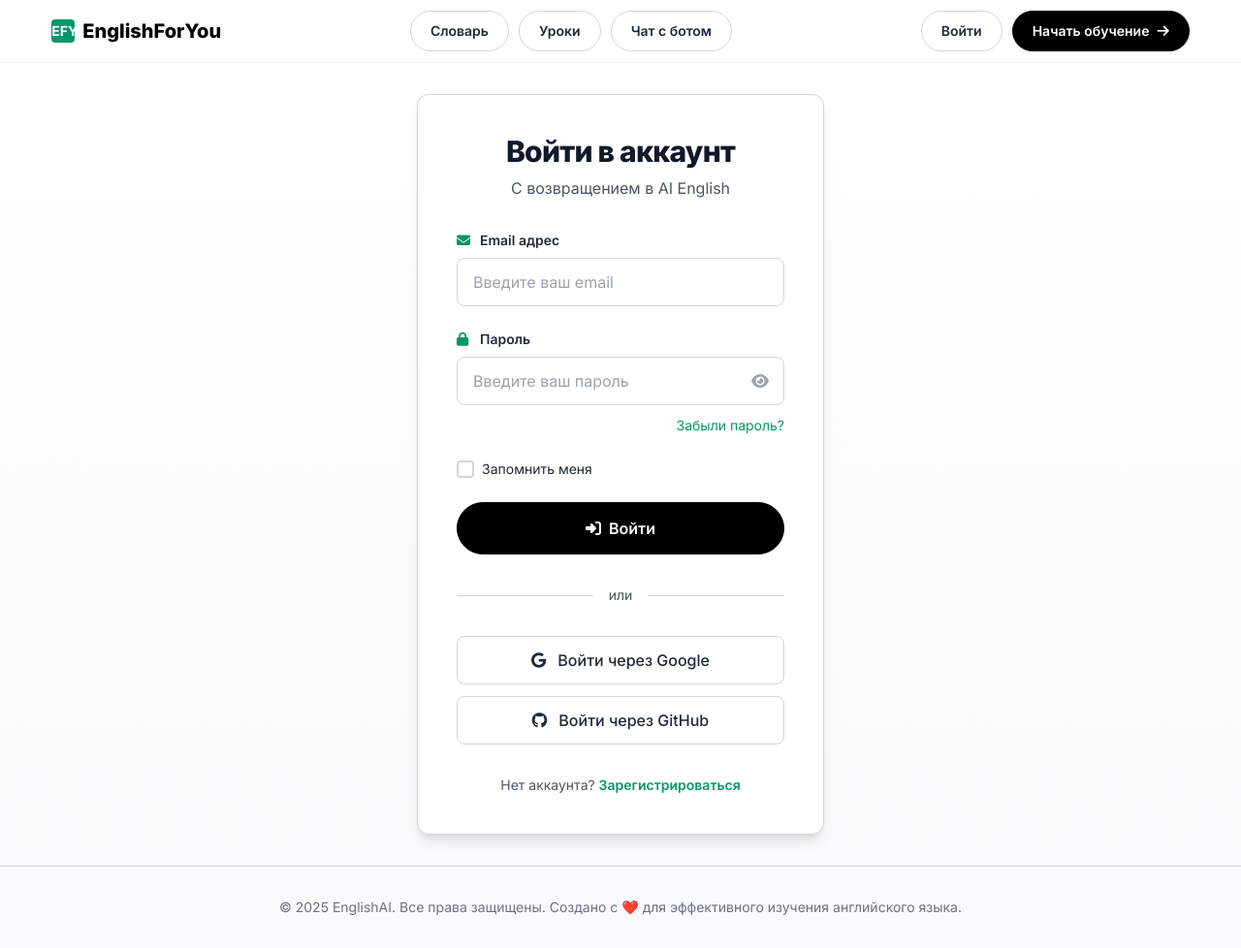
After one commit to Andrey550/EnglishForYou, a Django app: page /user/login in a window 1280 px wide. The commit adds this page. Shown: the whole page at 97% size. Run offline with Django 5.2, Linux system fonts and the light colour scheme; some libraries are stand-ins or nearby versions.

Commit message:
add new page - user/login

```diff
--- a/EnglishForYou/main/templates/main/index.html
+++ b/EnglishForYou/main/templates/main/index.html
@@ -17,7 +17,7 @@
             </p>
 
             <div class="mt-5 flex flex-wrap gap-2.5">
-                <a href="#"
+                <a href="{% url 'register' %}"
                     class="group relative inline-flex items-center justify-center gap-2 px-5 py-2.5 font-semibold text-sm rounded-full bg-black text-white border border-black overflow-hidden transition-all hover:-translate-y-0.5 hover:shadow-md hover:brightness-115 btn-dark-animated active:brightness-95">
                     <span
                         class="absolute inset-0 w-0 bg-primary transition-all duration-300 group-hover:w-full z-0"></span>
--- a/EnglishForYou/main/templates/main/layout.html
+++ b/EnglishForYou/main/templates/main/layout.html
@@ -93,7 +93,7 @@
 
             <!-- Action Buttons -->
             <div class="hidden md:flex items-center gap-2.5 ml-auto lg:ml-0">
-                <a href="#"
+                <a href="{% url 'login' %}"
                     class="inline-flex items-center justify-center gap-2 px-5 py-2.5 font-semibold text-sm rounded-full bg-white border border-gray-300 text-gray-800 transition-all hover:-translate-y-0.5 hover:shadow-md hover:text-primary hover:border-primary active:bg-gray-100 focus-visible:outline-2 focus-visible:outline-primary focus-visible:outline-offset-2">
                     Войти
                 </a>
--- /dev/null
+++ b/EnglishForYou/user/templates/user/login.html
@@ -0,0 +1,121 @@
+{% extends 'main/layout.html' %}
+
+{% block content %}
+<main class="px-4 max-w-[80vw] mx-auto min-h-screen">
+    <div class="flex justify-center items-center min-h-[calc(100vh-65px)] py-8 px-4">
+        <div class="bg-white rounded-xl shadow-lg p-10 w-full max-w-[420px] border border-gray-300 animate-fadeInUp">
+            <div class="text-center mb-8">
+                <h1 class="text-3xl font-extrabold text-gray-900 mb-2 tracking-tight">Войти в аккаунт</h1>
+                <p class="text-gray-600 m-0 text-base">С возвращением в AI English</p>
+            </div>
+
+            <form class="mb-6" id="loginForm">
+                <div class="mb-6">
+                    <label for="email" class="flex items-center gap-2 font-semibold text-sm text-gray-800 mb-2">
+                        <i class="fas fa-envelope text-primary w-4"></i>
+                        Email адрес
+                    </label>
+                    <input type="email" id="email"
+                        class="w-full px-4 py-3 border border-gray-300 rounded-lg text-base transition-all duration-300 bg-white text-gray-900 placeholder-gray-400 focus:outline-none focus:border-primary focus:shadow-[0_0_0_3px_rgba(5,150,105,0.1)]"
+                        placeholder="Введите ваш email" required>
+                </div>
+
+                <div class="mb-6">
+                    <label for="password" class="flex items-center gap-2 font-semibold text-sm text-gray-800 mb-2">
+                        <i class="fas fa-lock text-primary w-4"></i>
+                        Пароль
+                    </label>
+                    <div class="relative">
+                        <input type="password" id="password"
+                            class="w-full px-4 py-3 border border-gray-300 rounded-lg text-base transition-all duration-300 bg-white text-gray-900 placeholder-gray-400 focus:outline-none focus:border-primary focus:shadow-[0_0_0_3px_rgba(5,150,105,0.1)]"
+                            placeholder="Введите ваш пароль" required>
+                        <i class="fas fa-eye absolute right-4 top-1/2 -translate-y-1/2 cursor-pointer text-gray-400 transition-colors duration-300 hover:text-primary"
+                            id="passwordToggle"></i>
+                    </div>
+                    <div class="mt-2 text-right">
+                        <a href="#"
+                            class="text-primary text-sm no-underline transition-colors duration-300 hover:text-primary-700 hover:underline">Забыли
+                            пароль?</a>
+                    </div>
+                </div>
+
+                <div class="mb-6">
+                    <label class="flex items-center gap-2 cursor-pointer text-sm text-gray-800 select-none">
+                        <input type="checkbox" id="rememberMe" class="hidden peer">
+                        <span
+                            class="w-[18px] h-[18px] border-2 border-gray-300 rounded flex items-center justify-center transition-all duration-300 peer-checked:bg-primary peer-checked:border-primary after:content-['✓'] after:text-white after:text-xs after:font-bold after:hidden peer-checked:after:block"></span>
+                        Запомнить меня
+                    </label>
+                </div>
+
+                <button type="submit"
+                    class="w-full flex items-center justify-center gap-2 px-5 py-3.5 font-semibold text-base rounded-full transition-all duration-300 cursor-pointer bg-black text-white border border-black relative overflow-hidden group hover:brightness-110 focus-visible:outline focus-visible:outline-2 focus-visible:outline-primary focus-visible:outline-offset-2 active:brightness-95">
+                    <span
+                        class="absolute top-0 left-0 w-0 h-full bg-primary transition-all duration-300 group-hover:w-full z-0"></span>
+                    <i class="fas fa-sign-in-alt relative z-10"></i>
+                    <span class="relative z-10">Войти</span>
+                </button>
+            </form>
+
+            <div class="relative text-center my-8 text-gray-600 text-sm">
+                <div class="absolute top-1/2 left-0 right-0 h-px bg-gray-300"></div>
+                <span class="bg-white px-4 relative z-10">или</span>
+            </div>
+
+            <div class="flex flex-col gap-3 mb-8">
+                <button
+                    class="w-full px-5 py-3 border border-gray-300 bg-white text-gray-800 rounded-lg flex items-center justify-center gap-3 font-medium transition-all duration-300 hover:bg-gray-50 hover:border-gray-400 hover:-translate-y-px hover:shadow-md">
+                    <i class="fab fa-google"></i>
+                    <span>Войти через Google</span>
+                </button>
+                <button
+                    class="w-full px-5 py-3 border border-gray-300 bg-white text-gray-800 rounded-lg flex items-center justify-center gap-3 font-medium transition-all duration-300 hover:bg-gray-50 hover:border-gray-400 hover:-translate-y-px hover:shadow-md">
+                    <i class="fab fa-github"></i>
+                    <span>Войти через GitHub</span>
+                </button>
+            </div>
+
+            <div class="text-center text-gray-600 text-sm">
+                Нет аккаунта? <a href="{% url 'register' %}"
+                    class="text-primary no-underline font-semibold transition-colors duration-300 hover:text-primary-700 hover:underline">Зарегистрироваться</a>
+            </div>
+        </div>
+    </div>
+</main>
+
+<script>
+    // Показать/скрыть пароль
+    document.getElementById('passwordToggle').addEventListener('click', function () {
+        const passwordInput = document.getElementById('password');
+        const icon = this;
+
+        if (passwordInput.type === 'password') {
+            passwordInput.type = 'text';
+            icon.classList.remove('fa-eye');
+            icon.classList.add('fa-eye-slash');
+        } else {
+            passwordInput.type = 'password';
+            icon.classList.remove('fa-eye-slash');
+            icon.classList.add('fa-eye');
+        }
+    });
+
+    // Обработка формы логина
+    document.getElementById('loginForm').addEventListener('submit', function (e) {
+        e.preventDefault();
+
+        const email = document.getElementById('email').value;
+        const password = document.getElementById('password').value;
+
+        if (email && password) {
+            console.log('Попытка входа:', { email, password });
+
+            // Симуляция успешного входа
+            setTimeout(() => {
+                alert('Успешный вход!');
+                window.location.href = 'index.html';
+            }, 1000);
+        }
+    });
+</script>
+{% endblock %}
--- a/EnglishForYou/user/templates/user/register.html
+++ b/EnglishForYou/user/templates/user/register.html
@@ -85,7 +85,7 @@
             </form>
 
             <div class="text-center text-gray-600 text-sm">
-                Уже есть аккаунт? <a href="login.html" class="text-primary font-semibold hover:underline">Войти</a>
+                Уже есть аккаунт? <a href="{% url 'login' %}" class="text-primary font-semibold hover:underline">Войти</a>
             </div>
         </div>
     </div>
--- a/EnglishForYou/user/urls.py
+++ b/EnglishForYou/user/urls.py
@@ -2,5 +2,6 @@ from django.urls import path
 from . import views
 
 urlpatterns = [
-    path('register', views.register, name='register'),
+    path('register', views.register_view, name='register'),
+    path('login', views.login_view, name='login'),
 ]
--- a/EnglishForYou/user/views.py
+++ b/EnglishForYou/user/views.py
@@ -1,4 +1,7 @@
 from django.shortcuts import render
 
-def register(request):
+def register_view(request):
     return render(request, 'user/register.html')
+
+def login_view(request):
+    return render(request, 'user/login.html')
```
